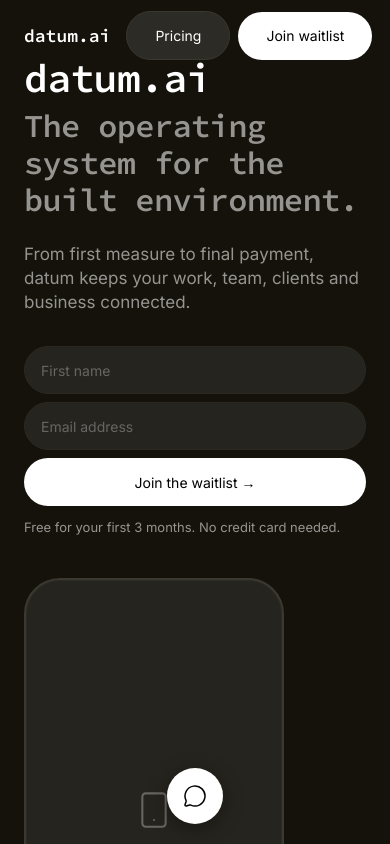
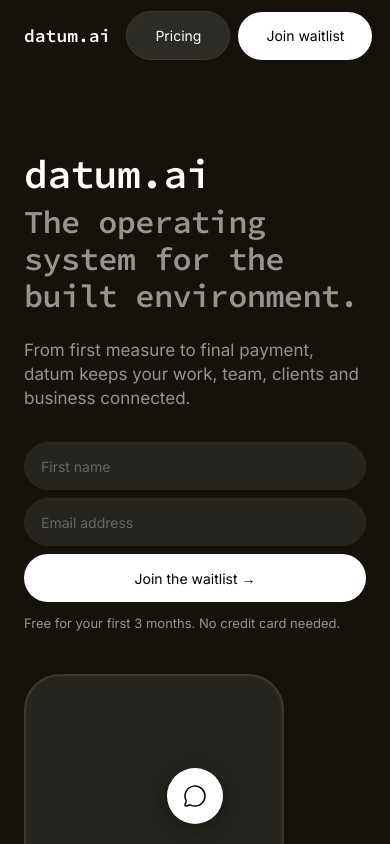
Before and after one commit to bangonbuild/bang-on-landing, a React (Vite) app in the folder bangon-landing/: page / in a window 390 px wide. Shown: the top 844 px of the page. Built offline with nearby package versions, Linux system fonts and the light colour scheme.

Commit message:
Add extra top padding above hero text on mobile.
Align hero content from the top on small screens so headline sits further below the nav.

Co-authored-by: Cursor <cursoragent@cursor.com>

```diff
--- a/bangon-landing/src/sections/Hero.tsx
+++ b/bangon-landing/src/sections/Hero.tsx
@@ -5,14 +5,14 @@ import { fadeUp, fadeUpTransition } from '../motion'
 
 export function Hero() {
   return (
-    <section className="section-padding flex min-h-screen items-center pt-[72px]">
+    <section className="section-padding flex min-h-screen items-start pt-[72px] md:items-center">
       <div className="site-container w-full">
         <div className="grid min-w-0 grid-cols-1 items-center gap-12 lg:grid-cols-[55%_45%] lg:gap-16">
           <motion.div
             initial="hidden"
             animate="visible"
             transition={{ staggerChildren: 0.08 }}
-            className="flex min-w-0 flex-col items-start text-left"
+            className="flex min-w-0 flex-col items-start pt-24 text-left md:pt-0"
           >
             <motion.div
               variants={fadeUp}
```
